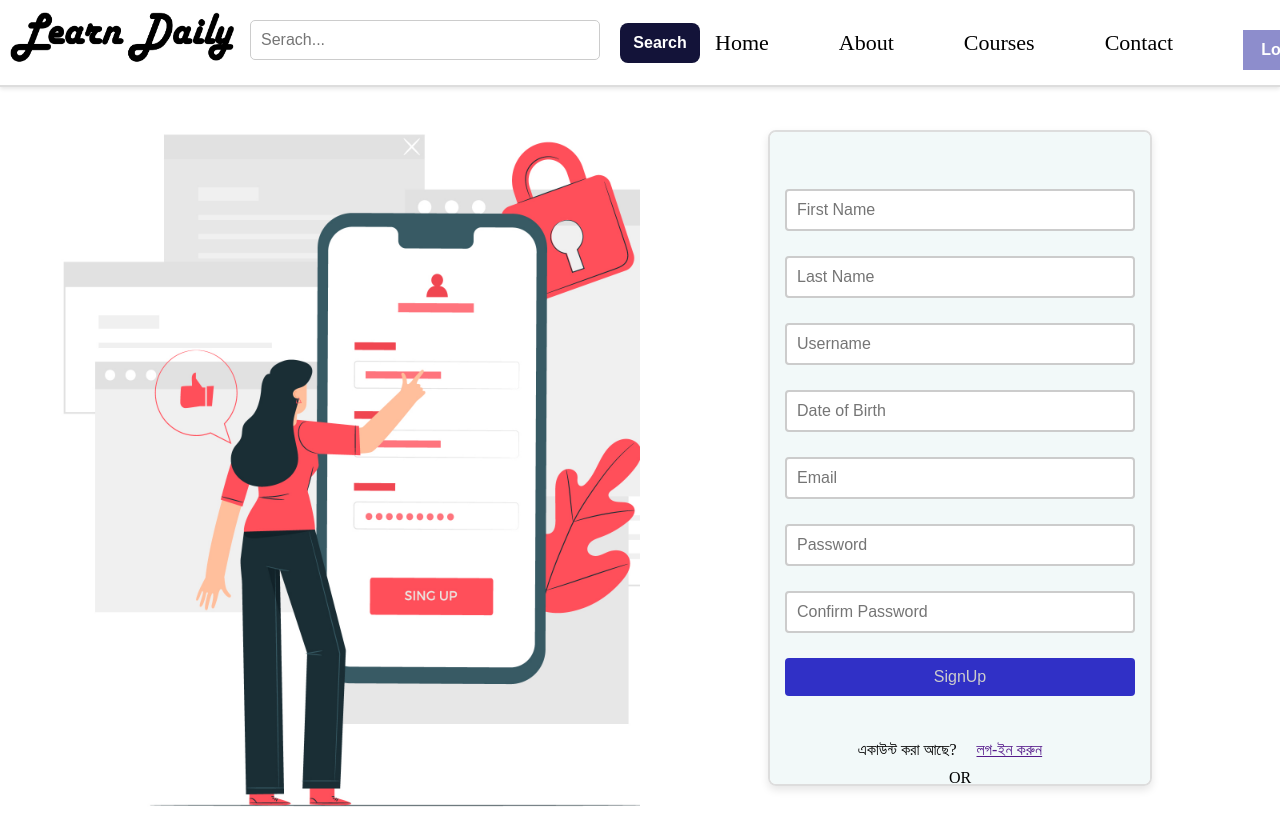
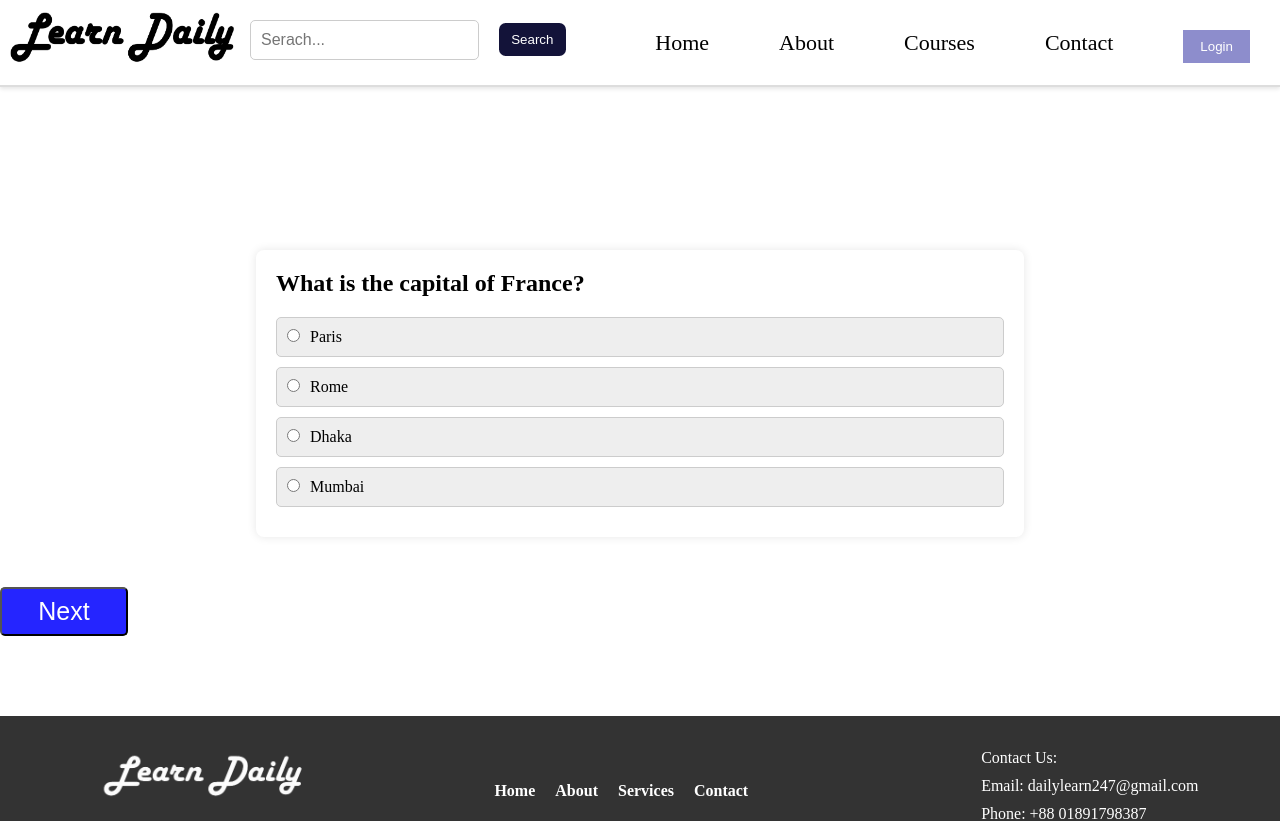
Before and after one commit to asif93-138/edutech-startup, a React (Vite) app: page / in a window 1280 px wide. Shown: the top 821 px of the page. Built offline with nearby package versions, Linux system fonts and the light colour scheme.

Commit message:
componentes retrived

```diff
--- a/src/App.jsx
+++ b/src/App.jsx
@@ -2,11 +2,11 @@ import { useState } from "react";
 import reactLogo from "./assets/react.svg";
 import CourseList from "./Components/Course_List/CourseList";
 import "./styles/App.css";
-import SignUp from "./Components/SignUp/signup";
+import Quiz from "./Components/Quiz/Quiz";
 function App() {
   return (
     <div>
-      <SignUp />
+      <Quiz />
     </div>
   );
 }
--- /dev/null
+++ b/src/Components/Quiz/Option.jsx
@@ -0,0 +1,18 @@
+import classes from "../../styles/option.module.css";
+export default function Option({ text }) {
+  return (
+    <div>
+      <div className={classes.option}>
+        <label>
+          <input
+            className={classes.radioInput}
+            type="radio"
+            name="answer"
+            value="paris"
+          />
+          {text}
+        </label>
+      </div>
+    </div>
+  );
+}
--- /dev/null
+++ b/src/Components/Quiz/Quiz.jsx
@@ -0,0 +1,27 @@
+import classes from "../../styles/quiz.module.css";
+import Container from "../Container";
+import Navbar from "../Navbar";
+import Footer from "../Footer";
+import Option from "./Option";
+export default function Quiz() {
+  return (
+    <div>
+      <Container>
+        <Navbar />
+        <div className={classes.quizSection}>
+          <div className={classes.quizContainer}>
+            <h2>What is the capital of France?</h2>
+            <div className={classes.options}>
+              <Option text="Paris" />
+              <Option text="Rome" />
+              <Option text="Dhaka" />
+              <Option text="Mumbai" />
+            </div>
+          </div>
+        </div>
+        <button className={classes.nextButton}>Next</button>
+        <Footer />
+      </Container>
+    </div>
+  );
+}
--- a/src/Components/textinput.jsx
+++ b/src/Components/textinput.jsx
@@ -1,8 +1,8 @@
-import "../styles/input.module.css";
+import classes from "../styles/input.module.css";
 export default function Input({ ...rest }) {
   return (
     <div>
-      <input {...rest} />
+      <input className={classes.textInput} {...rest} />
     </div>
   );
 }
--- a/src/styles/input.module.css
+++ b/src/styles/input.module.css
@@ -1,4 +1,4 @@
-input {
+.textInput {
   width: 350px;
   padding: 10px;
   margin-bottom: 15px;
@@ -9,7 +9,7 @@ input {
   font-size: 16px;
 }
 
-input[type="submit"] {
+.textInput[type="submit"] {
   width: 350px;
   background-color: rgb(48, 48, 198);
   border: none;
--- /dev/null
+++ b/src/styles/option.module.css
@@ -0,0 +1,17 @@
+.option {
+  display: block;
+  margin-bottom: 10px;
+}
+
+label {
+  display: block;
+  padding: 10px;
+  background-color: #eee;
+  border: 1px solid #ccc;
+  border-radius: 5px;
+  cursor: pointer;
+}
+
+.radioInput[type="radio"] {
+  margin-right: 10px;
+}
--- /dev/null
+++ b/src/styles/quiz.module.css
@@ -0,0 +1,31 @@
+.quizSection {
+  display: flex;
+  flex-direction: column;
+  margin-top: 200px;
+  height: 100%;
+  align-items: center;
+}
+.quizContainer {
+  width: 60%;
+  margin: 50px auto;
+  background-color: #fff;
+  padding: 20px;
+  box-shadow: 0 0 10px rgba(0, 0, 0, 0.1);
+  border-radius: 8px;
+}
+.options {
+  margin-top: 20px;
+}
+.nextButton {
+  color: white;
+  background-color: rgb(37, 37, 255);
+  font-size: 25px;
+  padding: 8px;
+  width: 10%;
+  height: 400px;
+  border-radius: 0.2em;
+}
+.nextButton:hover {
+  cursor: pointer;
+  background-color: blue;
+}
```
